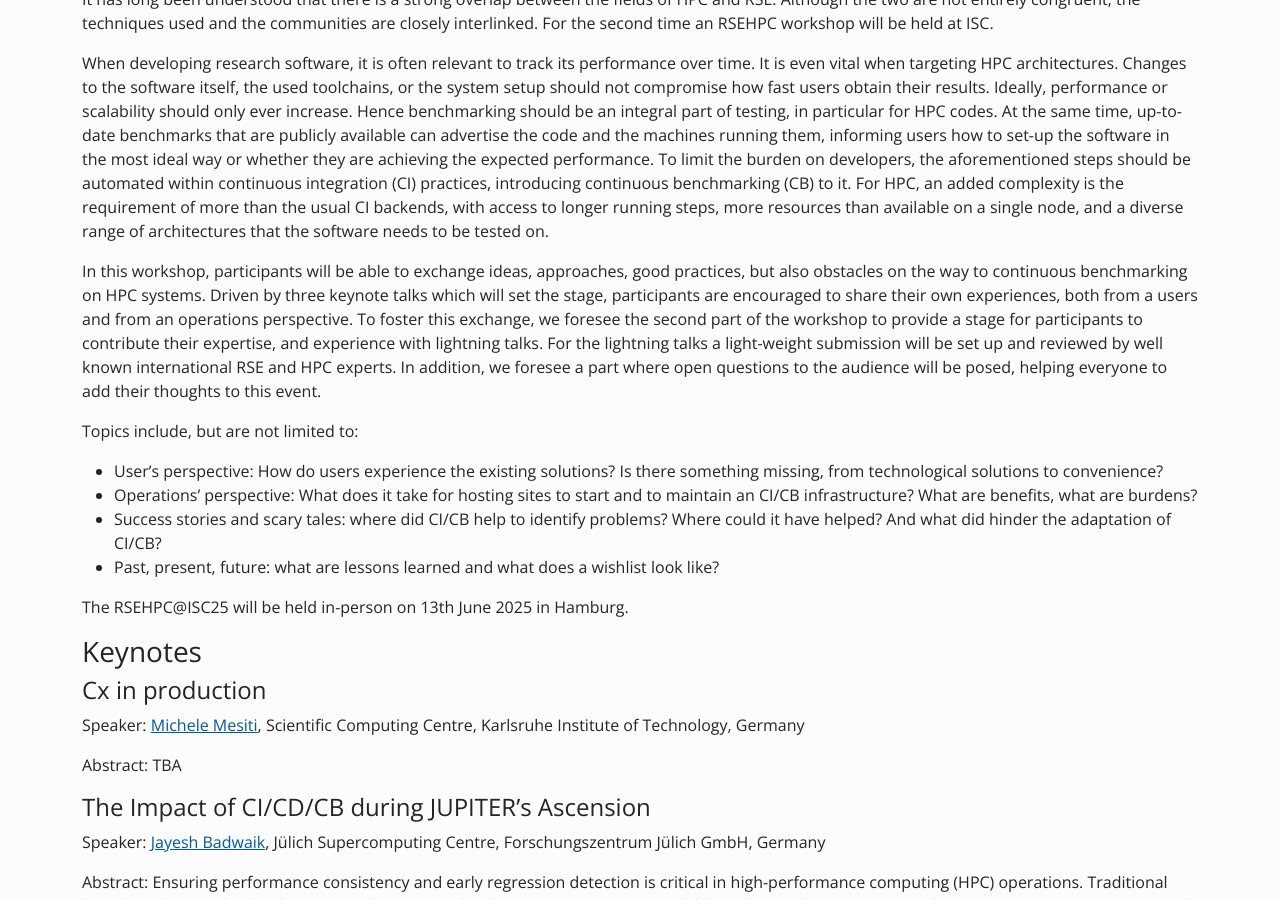
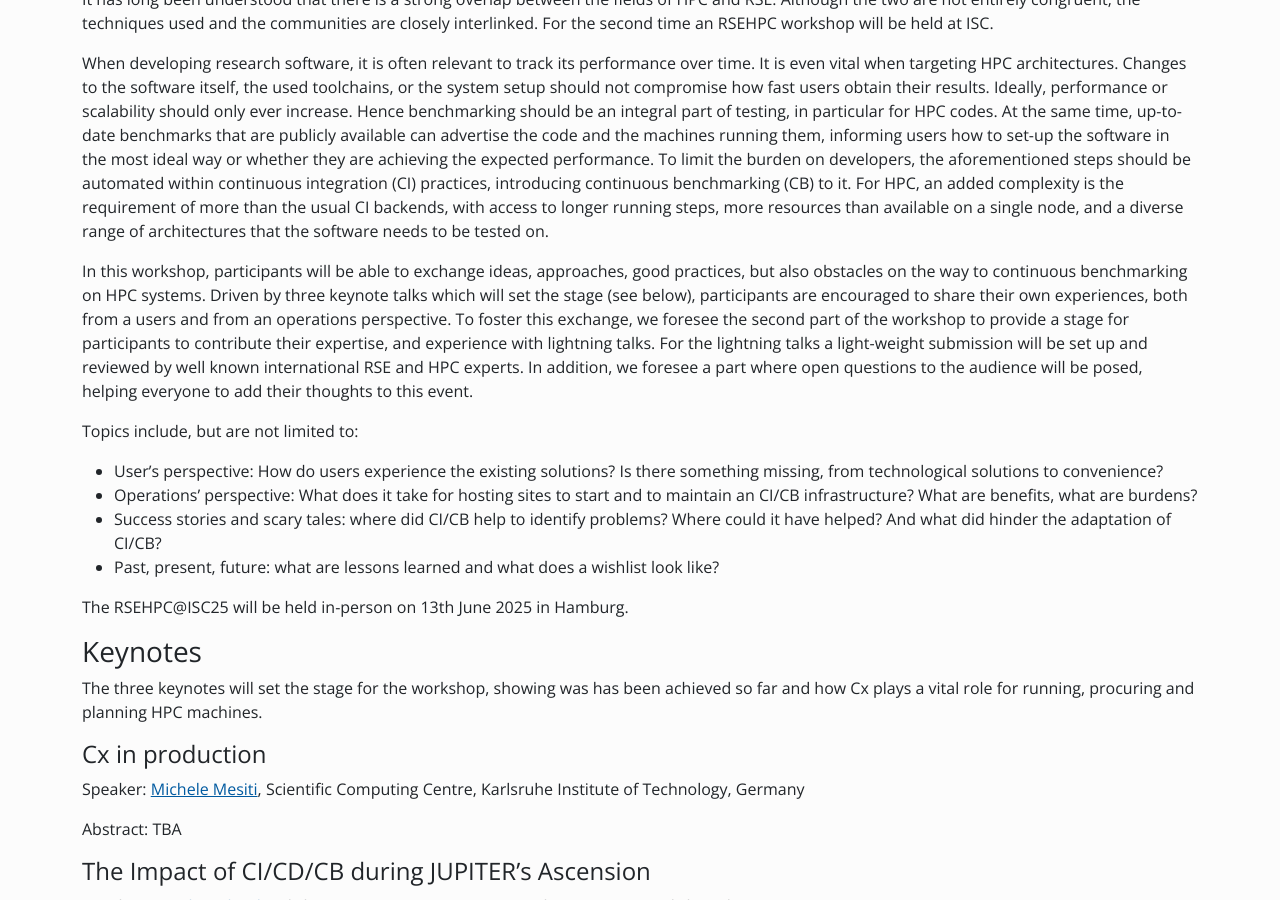
Before and after one commit to Helmholtz-HiRSE/helmholtz-hirse.github.io, a Jekyll site: the page built from _events/2025_06_13-rsehpcatisc.md, in a window 1280 px wide and 900 px high, scrolled down 667 px. Built offline with Jekyll 4.4.1, drawn with Linux system fonts in a browser that asks for light colours; nearby versions of some CDN libraries.

Commit message:
Update 2025_06_13-rsehpcatisc.md

```diff
--- a/_events/2025_06_13-rsehpcatisc.md
+++ b/_events/2025_06_13-rsehpcatisc.md
@@ -23,7 +23,7 @@ For the second time an RSEHPC workshop will be held at ISC.
 
 When developing research software, it is often relevant to track its performance over time. It is even vital when targeting HPC architectures. Changes to the software itself, the used toolchains, or the system setup should not compromise how fast users obtain their results. Ideally, performance or scalability should only ever increase. Hence benchmarking should be an integral part of testing, in particular for HPC codes. At the same time, up-to-date benchmarks that are publicly available can advertise the code and the machines running them, informing users how to set-up the software in the most ideal way or whether they are achieving the expected performance. To limit the burden on developers, the aforementioned steps should be automated within continuous integration (CI) practices, introducing continuous benchmarking (CB) to it. For HPC, an added complexity is the requirement of more than the usual CI backends, with access to longer running steps, more resources than available on a single node, and a diverse range of architectures that the software needs to be tested on.
 
-In this workshop, participants will be able to exchange ideas, approaches, good practices, but also obstacles on the way to continuous benchmarking on HPC systems. Driven by three keynote talks which will set the stage, participants are encouraged to share their own experiences, both from a users and from an operations perspective. To foster this exchange, we foresee the second part of the workshop to provide a stage for participants to contribute their expertise, and experience with lightning talks. For the lightning talks a light-weight submission will be set up and reviewed by well known international RSE and HPC experts.
+In this workshop, participants will be able to exchange ideas, approaches, good practices, but also obstacles on the way to continuous benchmarking on HPC systems. Driven by three keynote talks which will set the stage (see below), participants are encouraged to share their own experiences, both from a users and from an operations perspective. To foster this exchange, we foresee the second part of the workshop to provide a stage for participants to contribute their expertise, and experience with lightning talks. For the lightning talks a light-weight submission will be set up and reviewed by well known international RSE and HPC experts.
 In addition, we foresee a part where open questions to the audience will be posed, helping everyone to add their thoughts to this event.
 
 Topics include, but are not limited to:
@@ -39,6 +39,7 @@ The RSEHPC@ISC25 will be held in-person on 13th June 2025 in Hamburg.
 
 ### Keynotes
 
+The three keynotes will set the stage for the workshop, showing was has been achieved so far and how Cx plays a vital role for running, procuring and planning HPC machines.
 
 #### Cx in production
 
```
